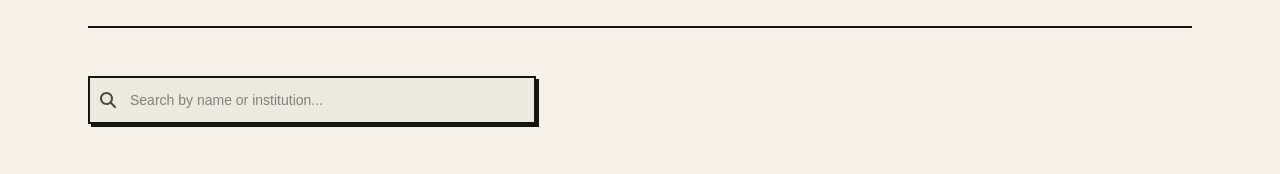
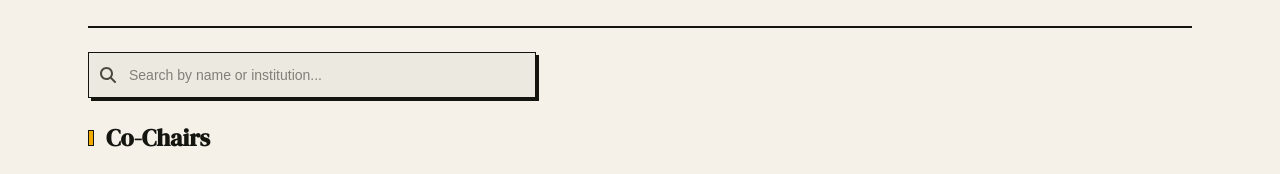
Before and after one commit to ICAA-Hitk-Tech/ICAA, a Next.js app: page /2027/program_committee in a window 1280 px wide. Shown: the part 162-336 px from the top of the page. Built offline with nearby package versions, Linux system fonts and the light colour scheme; no server answers; a web font is replaced by a local one.

Commit message:
search redesign

```diff
--- a/app/2027/program_committee/page.tsx
+++ b/app/2027/program_committee/page.tsx
@@ -1,7 +1,7 @@
 "use client";
 
 import { useState } from "react";
-import { FaMagnifyingGlass } from "react-icons/fa6";
+import { FaMagnifyingGlass, FaXmark } from "react-icons/fa6";
 import { PROGRAM_COMMITTEE } from "@/constants/2027/programComm";
 import { ProgramCommitteeMember } from "@/lib/types";
 import BackButton from "@/components/2027/BackButton";
@@ -28,7 +28,7 @@ const ProgramCommitteePage = () => {
   const totalResults = filteredCoChairs.length + filteredRegularMembers.length;
 
   return (
-    <div className="min-h-screen bg-paper text-ink px-6 pt-24 pb-24 max-w-6xl mx-auto flex flex-col gap-12">
+    <div className="min-h-screen bg-paper text-ink px-6 pt-24 pb-24 max-w-6xl mx-auto flex flex-col gap-6">
       {/* Header section */}
       <div className="flex flex-col md:flex-row md:items-center justify-between gap-6 border-b-2 border-ink pb-8">
         <div>
@@ -41,7 +41,8 @@ const ProgramCommitteePage = () => {
       </div>
 
       {/* Search Bar */}
-      <div className="w-full max-w-md relative">
+      <div className="flex flex-col sm:flex-row sm:items-center gap-3">
+        <div className="w-full sm:max-w-md relative">
           <div className="absolute inset-y-0 left-0 pl-3 flex items-center pointer-events-none text-ink-dim">
             <FaMagnifyingGlass className="w-4 h-4" />
           </div>
@@ -50,8 +51,25 @@ const ProgramCommitteePage = () => {
             placeholder="Search by name or institution..."
             value={searchTerm}
             onChange={(e) => setSearchTerm(e.target.value)}
-          className="w-full pl-10 pr-4 py-3 border-2 border-ink bg-surface text-ink font-sans text-sm focus:outline-none focus:bg-paper shadow-[3px_3px_0px_0px_var(--color-ink)] transition-all duration-150"
+            className="w-full pl-10 pr-10 py-3 border border-ink bg-surface text-ink font-sans text-sm focus:outline-none focus:bg-paper shadow-[3px_3px_0px_0px_var(--color-ink)] transition-all duration-150"
           />
+          {searchTerm && (
+            <button
+              type="button"
+              onClick={() => setSearchTerm("")}
+              aria-label="Clear search"
+              className="absolute inset-y-0 right-0 pr-3 flex items-center text-ink-dim hover:text-ink transition-colors duration-150"
+            >
+              <FaXmark className="w-4 h-4" />
+            </button>
+          )}
+        </div>
+
+        {searchTerm && (
+          <span className="font-mono text-xs uppercase tracking-widest text-ink-dim shrink-0">
+            {totalResults} {totalResults === 1 ? "result" : "results"}
+          </span>
+        )}
       </div>
 
       {totalResults > 0 ? (
@@ -83,10 +101,7 @@ const ProgramCommitteePage = () => {
               </h2>
               <div className="grid grid-cols-1 sm:grid-cols-2 md:grid-cols-3 gap-4">
                 {filteredRegularMembers.map((member, idx) => (
-                  <ProgramCommitteeCard
-                    key={`member-${idx}`}
-                    member={member}
-                  />
+                  <ProgramCommitteeCard key={`member-${idx}`} member={member} />
                 ))}
               </div>
             </div>
@@ -104,6 +119,6 @@ const ProgramCommitteePage = () => {
       )}
     </div>
   );
-}
+};
 
 export default ProgramCommitteePage;
```
Lines whose indentation alone changed are shown as unchanged.
